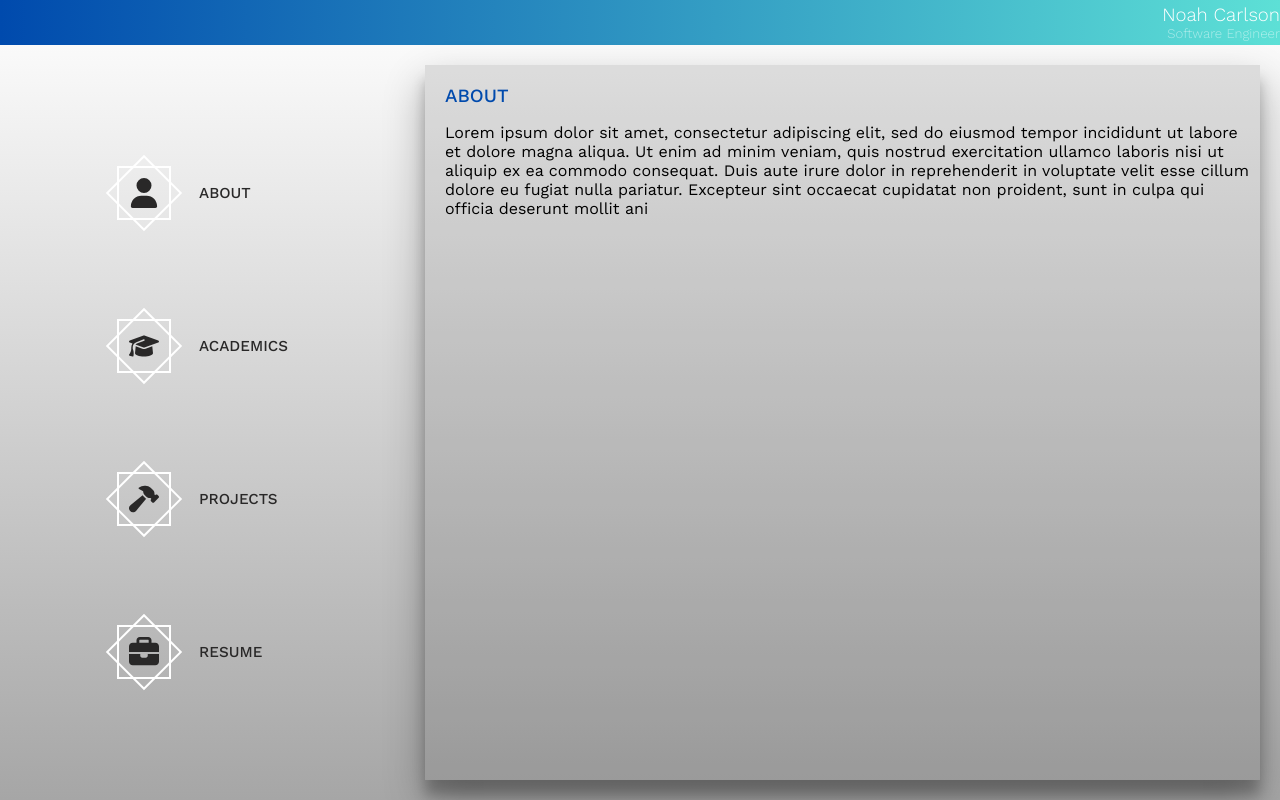
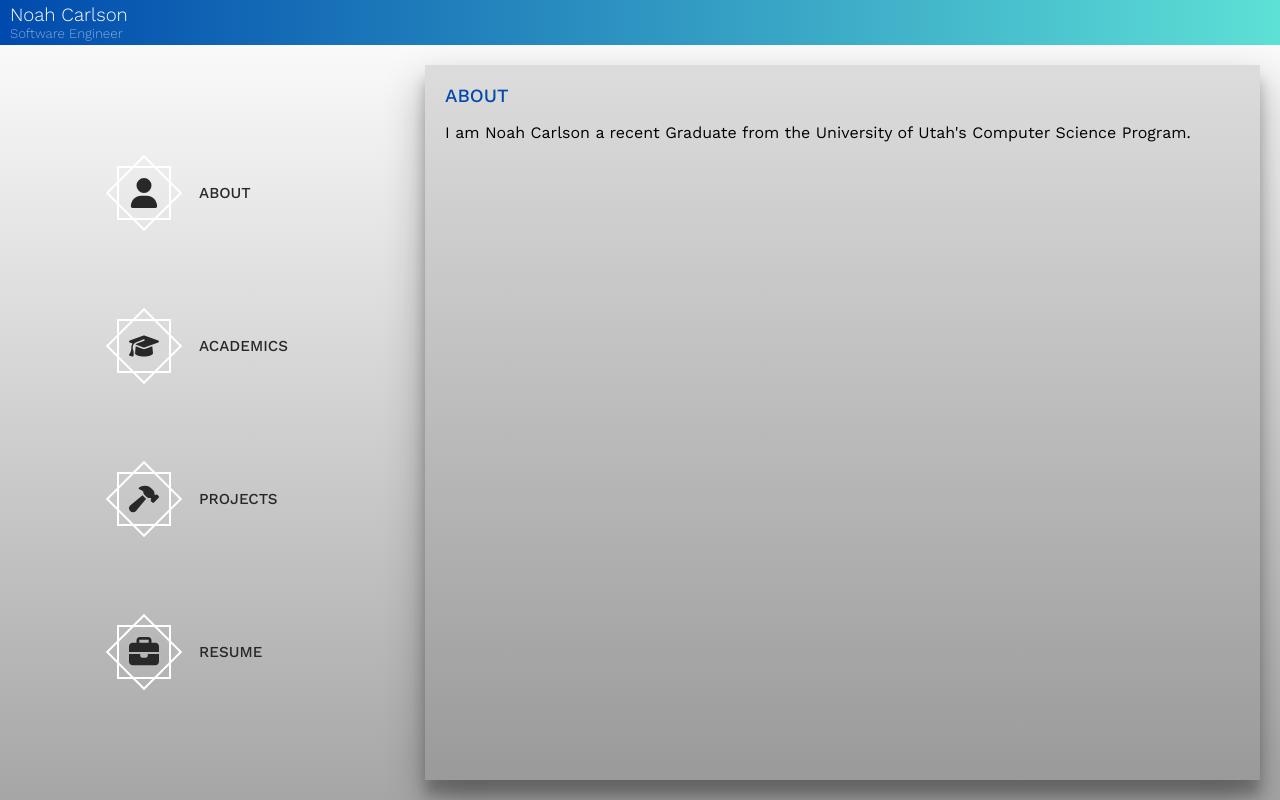
Before and after one commit to Smirqy/resume_site, a React (Create React App) app: page / in a window 1280 px wide. Built offline with nearby package versions, Linux system fonts and the light colour scheme.

Commit message:
Updated clicking menu Items

```diff
--- a/src/App.css
+++ b/src/App.css
@@ -12,7 +12,6 @@
   justify-content: center;
   height: 45px;
   background: linear-gradient(90deg, #004aad, #5de0d6);
-  text-align: right;
   color: white;
   padding-left: 10px;
 }
@@ -82,6 +81,7 @@
 .text-container {
   overflow-y: scroll;
   height: calc(100% - 50px);
+  font-weight: 400;
 }
 
 .text-container::-webkit-scrollbar {
--- a/src/App.js
+++ b/src/App.js
@@ -1,8 +1,39 @@
-import logo from './logo.svg';
+import React, { useEffect, useState } from 'react';
 import MenuSelection from './components/MenuSelection';
+import AboutSection from './components/AboutSectionComponent';
+import AcademicsSection from './components/AcademicsSectionComponent';
+import ProjectsSection from './components/ProjectsSectionComponent';
+import ResumeSection from './components/ResumeSectionComponent';
 import './App.css';
 
 function App() {
+
+ const [currSection, setCurrSection] = useState('about');
+
+  const getSection = () => {
+    console.log("SETTING SECTION ", currSection);
+    if(currSection === 'about') {
+      return (
+        <AboutSection />
+      );
+    }
+    else if(currSection === 'academics') {
+      return (
+        <AcademicsSection />
+      );
+    }
+    else if(currSection === 'projects') {
+      return (
+        <ProjectsSection />
+      );
+    }
+    else if(currSection === 'resume') {
+      return (
+        <ResumeSection />
+      );
+    }
+  }
+
   return (
     <div className="App">
       <div className="header-container">
@@ -13,16 +44,16 @@ function App() {
         <div className="column-container">
           <div className="column column-left">
             <div className="menu-container">
-              <MenuSelection icon="user" title="ABOUT"/>
-              <MenuSelection icon="academics" title="ACADEMICS" />
-              <MenuSelection icon="projects" title="PROJECTS" />
-              <MenuSelection icon="resume" title="RESUME"/>
+              <MenuSelection icon="user" title="ABOUT" setSection={setCurrSection}/>
+              <MenuSelection icon="academics" title="ACADEMICS" setSection={setCurrSection}/>
+              <MenuSelection icon="projects" title="PROJECTS" setSection={setCurrSection}/>
+              <MenuSelection icon="resume" title="RESUME" setSection={setCurrSection}/>
             </div>
           </div>
           <div className="column column-right">
-            <h3 className="left clean-header display-header">ABOUT</h3>
+            <h3 className="left clean-header display-header">{currSection.toUpperCase()}</h3>
             <div className='text-container'>
-              <p className='display-text'> Lorem ipsum dolor sit amet, consectetur adipiscing elit, sed do eiusmod tempor incididunt ut labore et dolore magna aliqua. Ut enim ad minim veniam, quis nostrud exercitation ullamco laboris nisi ut aliquip ex ea commodo consequat. Duis aute irure dolor in reprehenderit in voluptate velit esse cillum dolore eu fugiat nulla pariatur. Excepteur sint occaecat cupidatat non proident, sunt in culpa qui officia deserunt mollit ani </p>
+              {getSection()}
             </div>
           </div>
         </div>
--- /dev/null
+++ b/src/components/AboutSectionComponent.js
@@ -0,0 +1,9 @@
+
+
+function AboutSection() {
+    return (
+    <p> I am Noah Carlson a recent Graduate from the University of Utah's Computer Science Program.</p>
+    );
+}
+
+export default AboutSection;
--- /dev/null
+++ b/src/components/AcademicsSectionComponent.js
@@ -0,0 +1,5 @@
+function AcademicsSection() {
+
+}
+
+export default AcademicsSection;
--- a/src/components/MenuSelection.js
+++ b/src/components/MenuSelection.js
@@ -6,7 +6,7 @@ import React from 'react';
 
 
 function MenuSelection(props) {
-    const {icon, title} = props;
+    const {icon, title, setSection} = props;
 
     const getIcon = () => {
         if(icon === "user"){
@@ -31,12 +31,16 @@ function MenuSelection(props) {
         }
     }
 
+    const handleClick = () => {
+        setSection(title.toLowerCase());
+    }
+
     return (
 
         <div className="menu_selection" >
             {getIcon()}
-            <div className="menu-selection-hover"></div>
-            <h3 className='clean-header text'>{title}</h3>
+            <div className="menu-selection-hover" onClick={() => handleClick()}></div>
+            <h3 className='clean-header text' onClick={() => handleClick()}>{title}</h3>
             <div className="square-2"></div>
             <div className="square-1"></div>
 
--- /dev/null
+++ b/src/components/ProjectsSectionComponent.js
@@ -0,0 +1,5 @@
+function ProjectsSection() {
+
+}
+
+export default ProjectsSection;
--- /dev/null
+++ b/src/components/ResumeSectionComponent.js
@@ -0,0 +1,5 @@
+function ResumeSection() {
+
+}
+
+export default ResumeSection;
```
Also changed, not shown: 1 other file (tests, documents, lock files or other folders).
